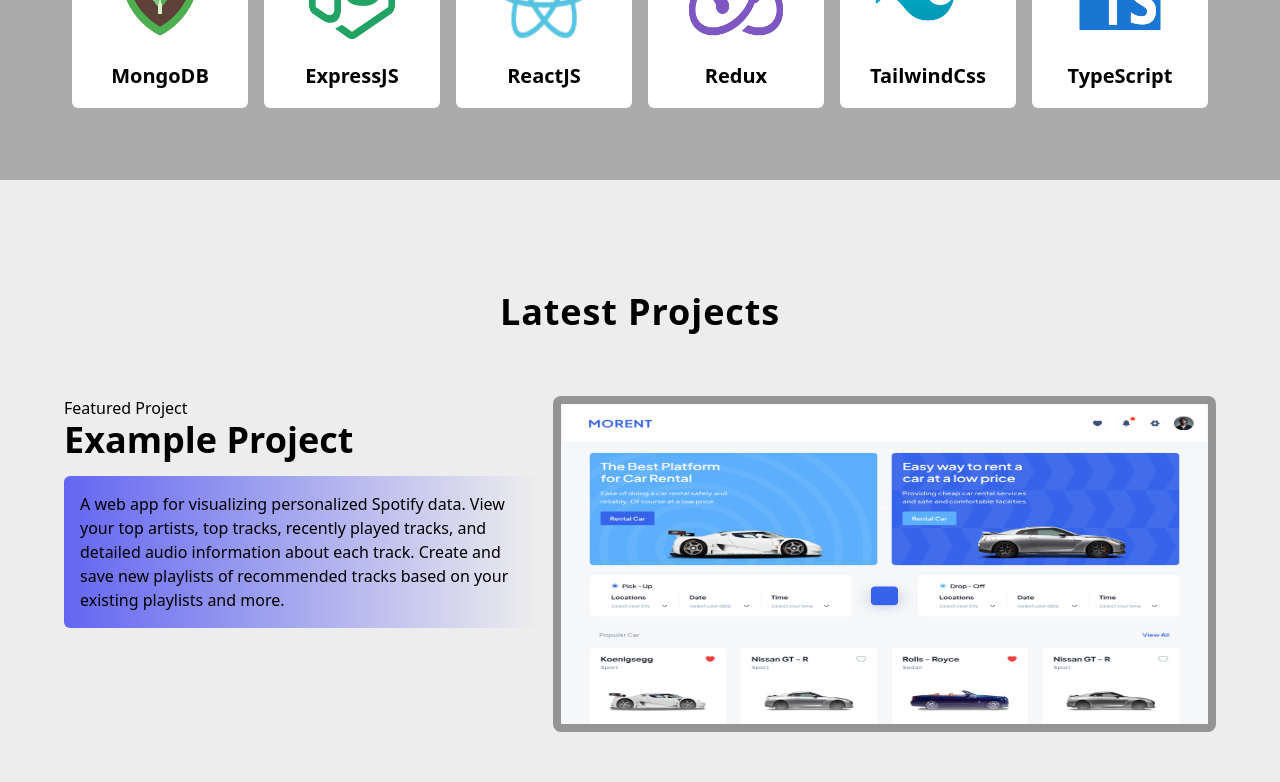
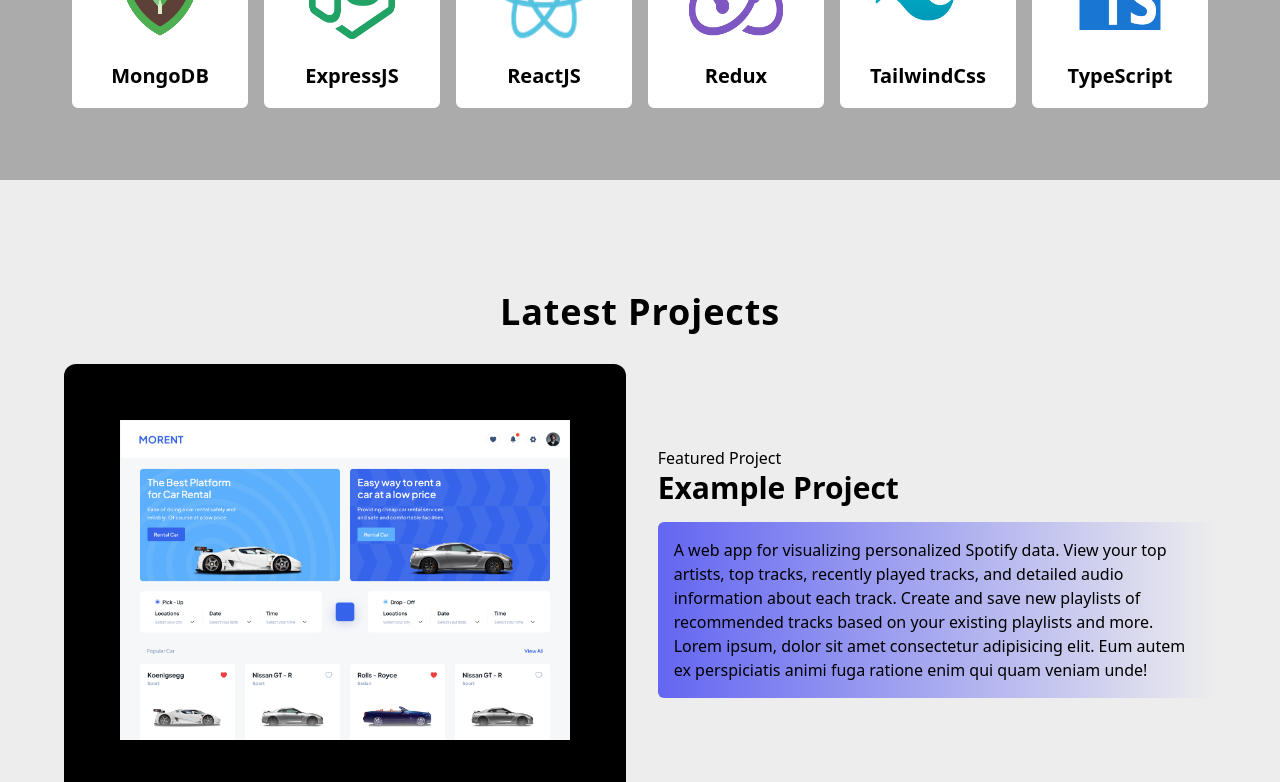
Before and after one commit to jatin-yadav/developer-portfolio-, a React (Vite) app: page / in a window 1280 px wide. Shown: the part 2000-2782 px from the top of the page. Built offline with nearby package versions, Linux system fonts and the light colour scheme.

Commit message:
new Project

```diff
--- /dev/null
+++ b/src/components/ProjectDisplay.tsx
@@ -0,0 +1,58 @@
+const ProjectDisplay = ({ revers, projectImg }: { revers: boolean, projectImg: string }) => {
+    if (revers) {
+        return (
+            <>
+                <div className="flex md:flex-row flex-col-reverse gap-8 py-8">
+                    <div className="w-full lg:w-6/12 flex flex-col justify-center">
+                        <p>Featured  Project</p>
+                        <h1 className="md:text-3xl text-2xl font-bold">Example Project</h1>
+                        <div className="py-4">
+                            <div className="p-4  rounded-md bg-gradient-to-r from-indigo-500">
+                                A web app for visualizing personalized Spotify data. View your
+                                top artists, top tracks, recently played tracks, and detailed audio
+                                information about each track. Create and save new playlists of
+                                recommended tracks based on your existing playlists and more.
+                                Lorem ipsum, dolor sit amet consectetur adipisicing elit. Eum autem ex perspiciatis animi fuga ratione enim qui quam veniam unde!
+                            </div>
+                            {/* <div>
+                                <a href="">Link</a>
+                                <a href="">GitHub</a>
+                            </div> */}
+                        </div>
+                    </div>
+                    <div className="w-full lg:w-6/12 md:p-14 rounded-xl p-4 bg-content">
+                        <img src={projectImg} alt={`${revers}`} />
+                    </div>
+                </div>
+            </>
+        )
+    }
+    return (
+        <>
+            <div className="flex md:flex-row flex-col gap-8 py-8">
+                <div className="w-full lg:w-6/12 md:p-14 p-4 rounded-xl bg-content">
+                    <img src={projectImg} alt={`${revers}`} />
+                </div>
+                <div className="w-full lg:w-6/12 flex flex-col justify-center">
+                    <p>Featured  Project</p>
+                    <h1 className="md:text-3xl text-2xl font-bold">Example Project</h1>
+                    <div className="py-4">
+                        <div className="p-4  rounded-md bg-gradient-to-r from-indigo-500">
+                            A web app for visualizing personalized Spotify data. View your
+                            top artists, top tracks, recently played tracks, and detailed audio
+                            information about each track. Create and save new playlists of
+                            recommended tracks based on your existing playlists and more.
+                            Lorem ipsum, dolor sit amet consectetur adipisicing elit. Eum autem ex perspiciatis animi fuga ratione enim qui quam veniam unde!
+                        </div>
+                        {/* <div>
+                            <a href="">Link</a>
+                            <a href="">GitHub</a>
+                        </div> */}
+                    </div>
+                </div>
+            </div>
+        </>
+    )
+}
+
+export default ProjectDisplay
--- a/src/pages/Projects.tsx
+++ b/src/pages/Projects.tsx
@@ -1,5 +1,6 @@
 import { project1, project2, project3 } from "@/assets"
-import ProjectShowcase from "@/components/ProjectShowcase"
+import ProjectDisplay from "@/components/ProjectDisplay"
+// import ProjectShowcase from "@/components/ProjectShowcase"
 import { styles } from "@/styles"
 
 const Projects = () => {
@@ -7,9 +8,12 @@
         <section id="projects" className="pt-12 bg-background-1">
             <div className={`${styles.paddingX} ${styles.paddingY} flex flex-col items-center text-content`}>
                 <h1 className="text-4xl tracking-wide font-bold">Latest Projects</h1>
-                <ProjectShowcase revers={false} projectImg={project1} />
+                <ProjectDisplay revers={false} projectImg={project1} />
+                <ProjectDisplay revers={true} projectImg={project2} />
+                <ProjectDisplay revers={false} projectImg={project3} />
+                {/* <ProjectShowcase revers={false} projectImg={project1} />
                 <ProjectShowcase revers={true} projectImg={project2} />
-                <ProjectShowcase revers={false} projectImg={project3} />
+                <ProjectShowcase revers={false} projectImg={project3} /> */}
             </div>
         </section>
     )
```
